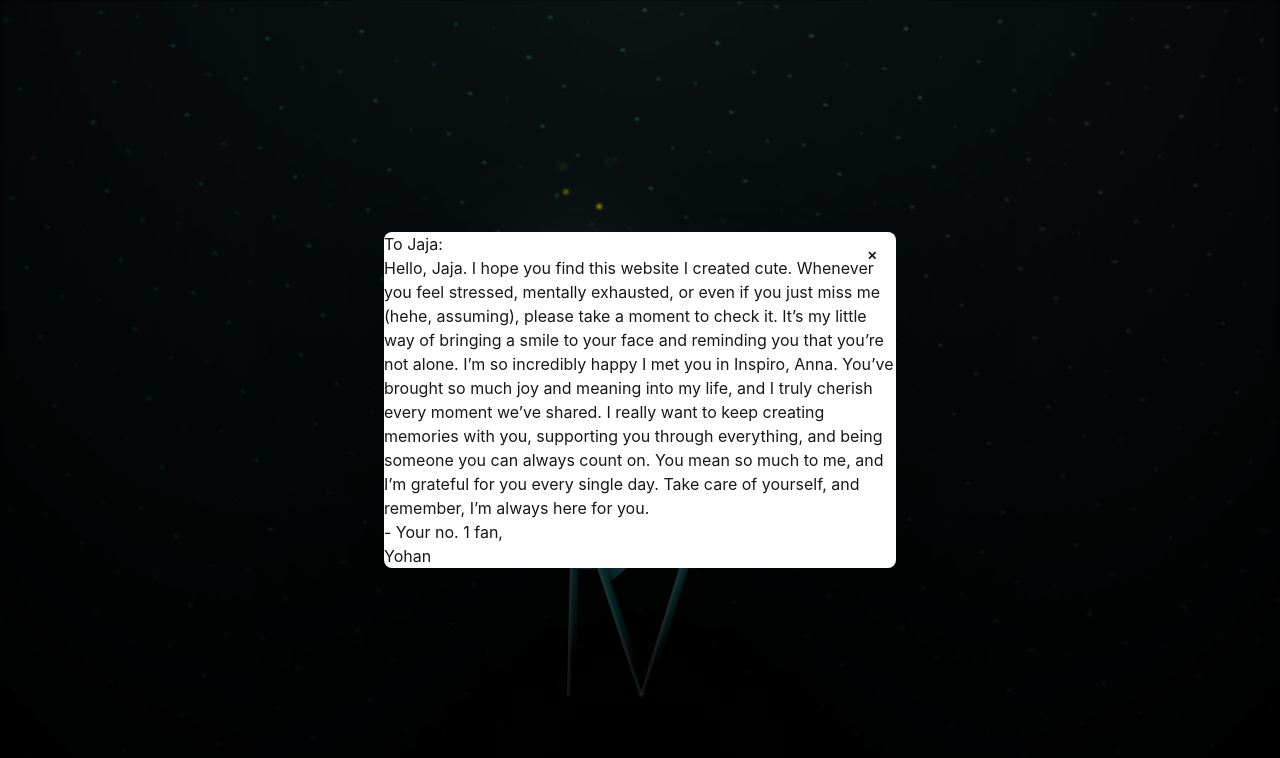
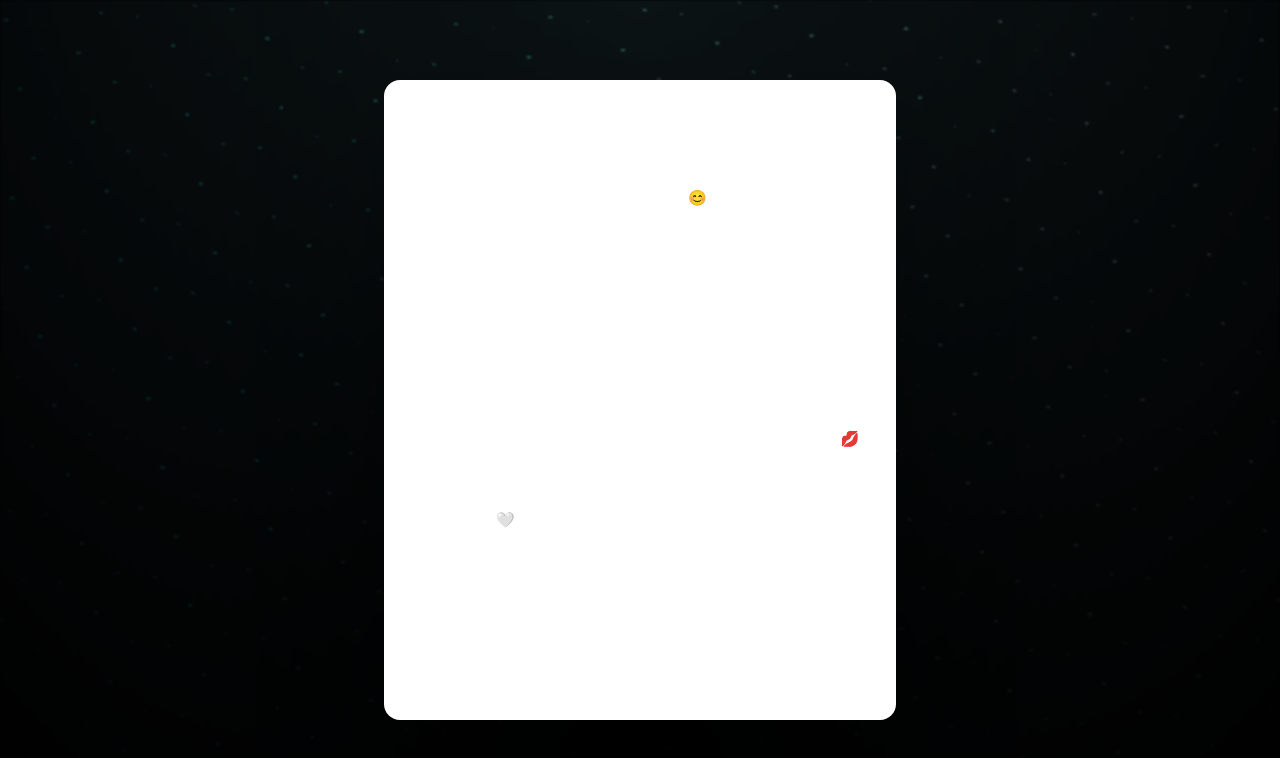
Before and after one commit to Yohanskie101/jaja-website, a React (Vite) app: page /flower in a window 1280 px wide. Both pictures are taken after a click on the button "Click Me!". Shown: the top 758 px of the page. Built offline with nearby package versions, Linux system fonts and the light colour scheme.

Commit message:
fix the text for modal

```diff
--- a/src/App.css
+++ b/src/App.css
@@ -156,6 +156,13 @@
   animation: typing-h1 1.5s steps(25, end) 1.6s forwards;
 }
 
+.typing-p-first {
+  overflow: hidden;
+  white-space: nowrap;
+  width: 0;
+  animation: typing-p 1.5s steps(30, end) 1.6s forwards;
+}
+
 .typing-p {
   overflow: hidden;
   white-space: nowrap;
@@ -251,6 +258,21 @@ body.flower-page-active {
 .flowers {
   position: relative;
   transform: scale(0.7);
+}
+.modal-box {
+  padding: 24px 28px !important;
+  border-radius: 16px !important;
+  max-height: 80vh;
+  overflow-y: auto;
+  line-height: 1.7;
+  font-family: "Playfair Display", serif;
+  font-size: 15px;
+  color: white !important;
+}
+
+.modal-box p {
+  padding: 0 !important;
+  margin-bottom: 4px;
 }
 
 .flower {
--- a/src/components/imgboy.jsx
+++ b/src/components/imgboy.jsx
@@ -15,11 +15,11 @@ function Imgboy() {
     <div className="imgboy-container flex items-center justify-center w-full h-full">
       <div className="flex flex-col items-center justify-center gap-4">
 
-      {!showNextText ? (
+    {!showNextText ? (
   <>
     <div className="text-container">
       <h1 key={`title-${key}`} className="anna-text text-5xl typing-h1">Hi, Jaja!</h1>
-      <p key={`sub-${key}`} className="sub-text typing-p">You make my world brighter</p>
+      <p key={`sub-${key}`} className="sub-text typing-p-first">You make my world brighter</p>
     </div>
   </>
 ) : (
--- a/src/pages/flowerpage.jsx
+++ b/src/pages/flowerpage.jsx
@@ -37,33 +37,31 @@ function FlowerPage() {
         Click Me!
       </button>
       <dialog id="my_modal_3" className="modal">
-        <div className="modal-box">
-          <form method="dialog">
-            {/* if there is a button in form, it will close the modal */}
-            <button className="btn btn-sm btn-circle btn-ghost absolute right-2 top-2">
-              ✕
-            </button>
-          </form>
-          <h3>To Jaja:</h3>
-          <p className="py-4">
-            Hello, Jaja. I hope you find this website I created cute. Whenever
-            you feel stressed, mentally exhausted, or even if you just miss me
-            (hehe, assuming), please take a moment to check it. It’s my little
-            way of bringing a smile to your face and reminding you that you’re
-            not alone. I’m so incredibly happy I met you in Inspiro, Anna.
-            You’ve brought so much joy and meaning into my life, and I truly
-            cherish every moment we’ve shared. I really want to keep creating
-            memories with you, supporting you through everything, and being
-            someone you can always count on. You mean so much to me, and I’m
-            grateful for you every single day. Take care of yourself, and
-            remember, I’m always here for you.
-          </p>
-          <p className="py-4">
-            - Your no. 1 fan, <br />
-            Yohan
-          </p>
-        </div>
-      </dialog>
+  <div className="modal-box">
+    <form method="dialog">
+      <button className="btn btn-sm btn-circle btn-ghost absolute right-2 top-2">✕</button>
+    </form>
+    <div className="modal-content">
+      <p>Hi Jaja,</p>
+      <br/>
+      <p>I hope you find this simple website okay for you. I just wanted to say — you are the most prettiest person. 😊</p>
+      <br/>
+      <p>I like how you smile. I love everything about you — and especially, I like how I always tease you. You're so cute and pretty.</p>
+      <br/>
+      <p>Just so you know, I'm so proud and happy for you as you are doing your very best always on your own. Don't pressure yourself, and enjoy mo lang lagi ang time mo.</p>
+      <br/>
+      <p>I'm always here for you and will be there for you always. Muah 💋</p>
+      <br/>
+      <p>Palagi mo tatandaan — nandito lang ako palagi para sa'yo. Hindi ka nag-iisa. 🤍</p>
+      <br/>
+      <p>I'm always grateful na nakilala kita, and I will never regret everything I do for you and what we always do.</p>
+      <br/>
+      <p>Hope you find what you always dream for, Jaja. I will always support you sa anumang gusto mo.</p>
+      <br/>
+      <p>- Yohan</p>
+    </div>
+  </div>
+</dialog>
 
       <div className="flowers">
         <div className="flower flower--1">
```
